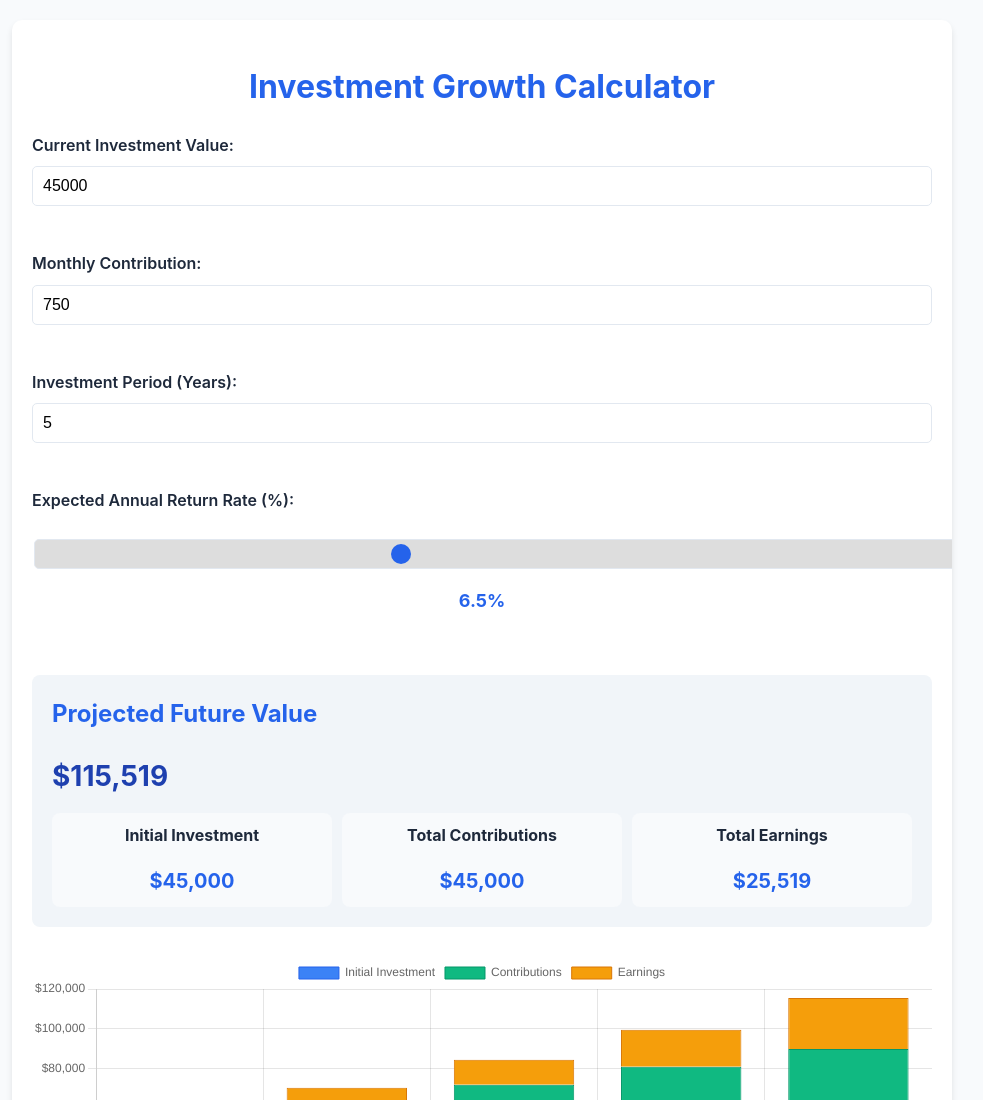
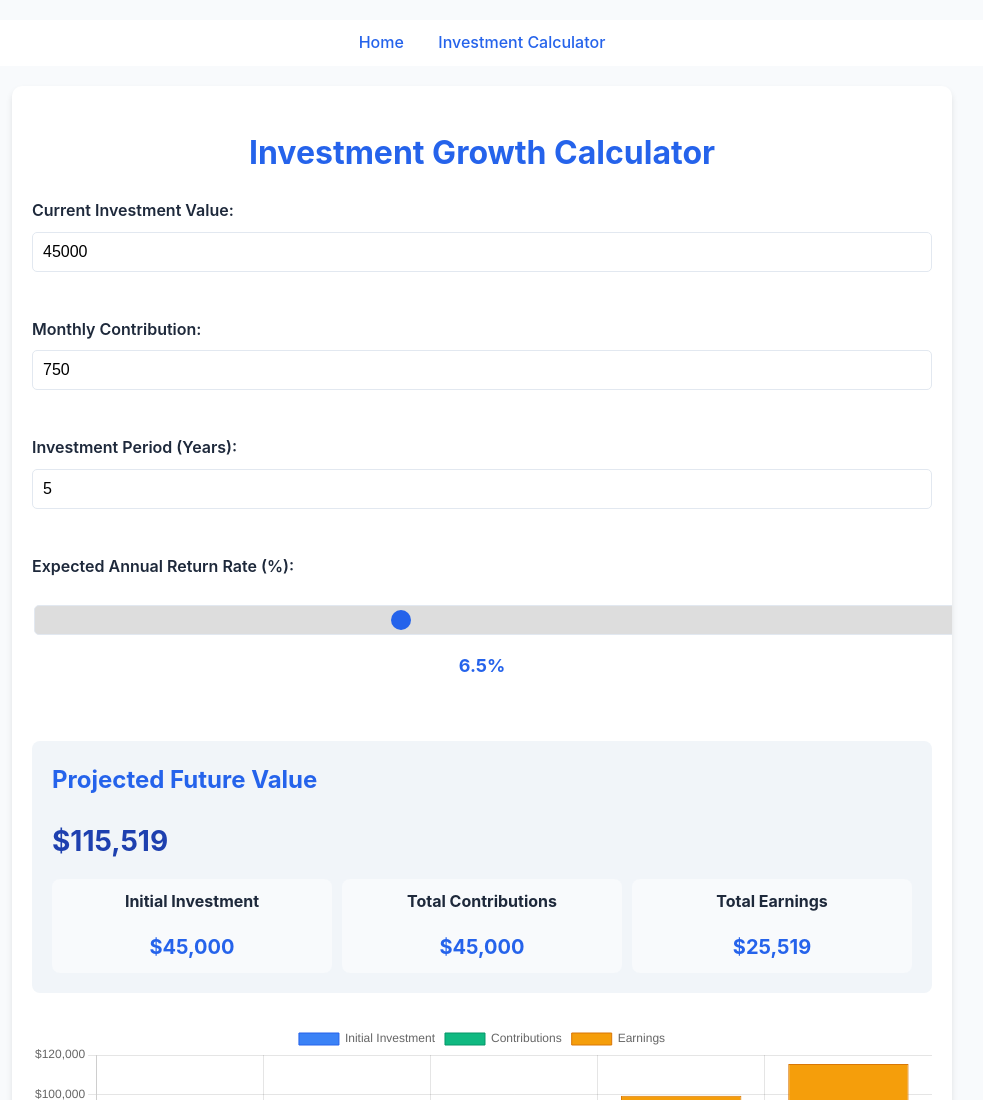
Before and after one commit to indemnify/loan-calc, a plain HTML site: page index.html in a window 1280 px wide. Shown: the top 1100 px of the page, without its empty margins (158-1141 px from the left). Drawn offline with nearby package versions, Linux system fonts and the light colour scheme.

Commit message:
Update index.html
Make subpage

```diff
--- a/index.html
+++ b/index.html
@@ -270,6 +270,10 @@
     </style>
 </head>
 <body>
+    <nav style="background-color: var(--card-bg); padding: 10px; text-align: center; margin-bottom: 20px;">
+        <a href="index.html" style="color: var(--primary-color); margin: 0 15px; text-decoration: none; font-weight: 500;">Home</a>
+        <a href="calculator.html" style="color: var(--primary-color); margin: 0 15px; text-decoration: none; font-weight: 500;">Investment Calculator</a>
+    </nav>
     <div class="container">
         <h1>Investment Growth Calculator</h1>
 
```
